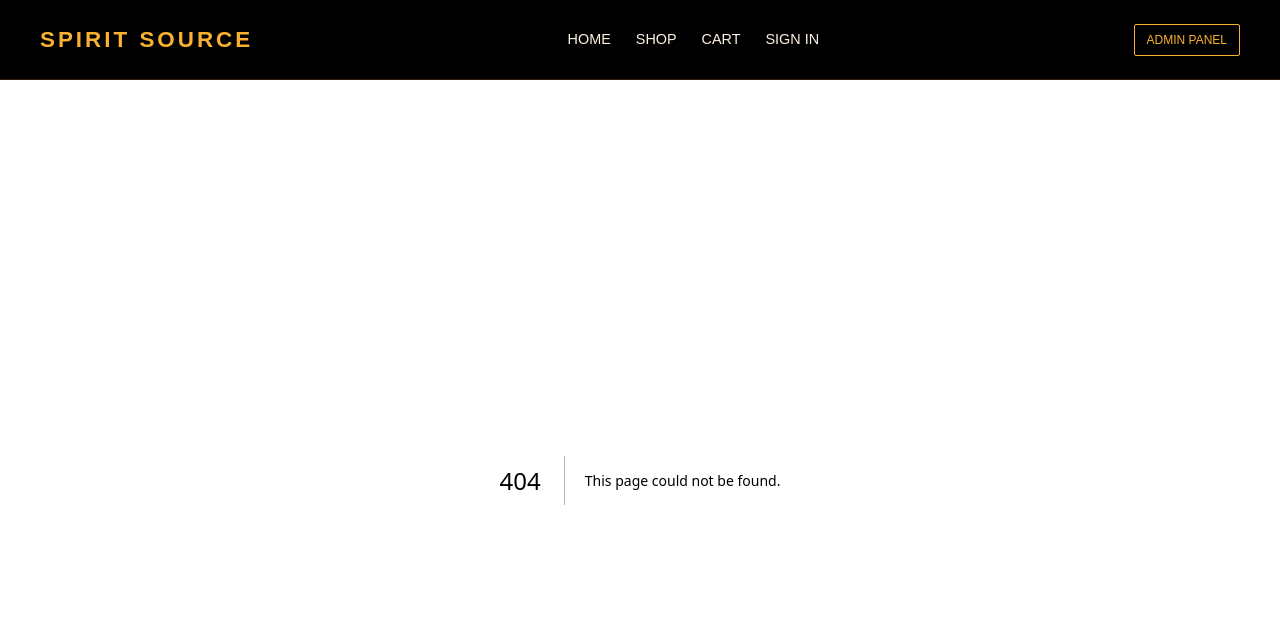
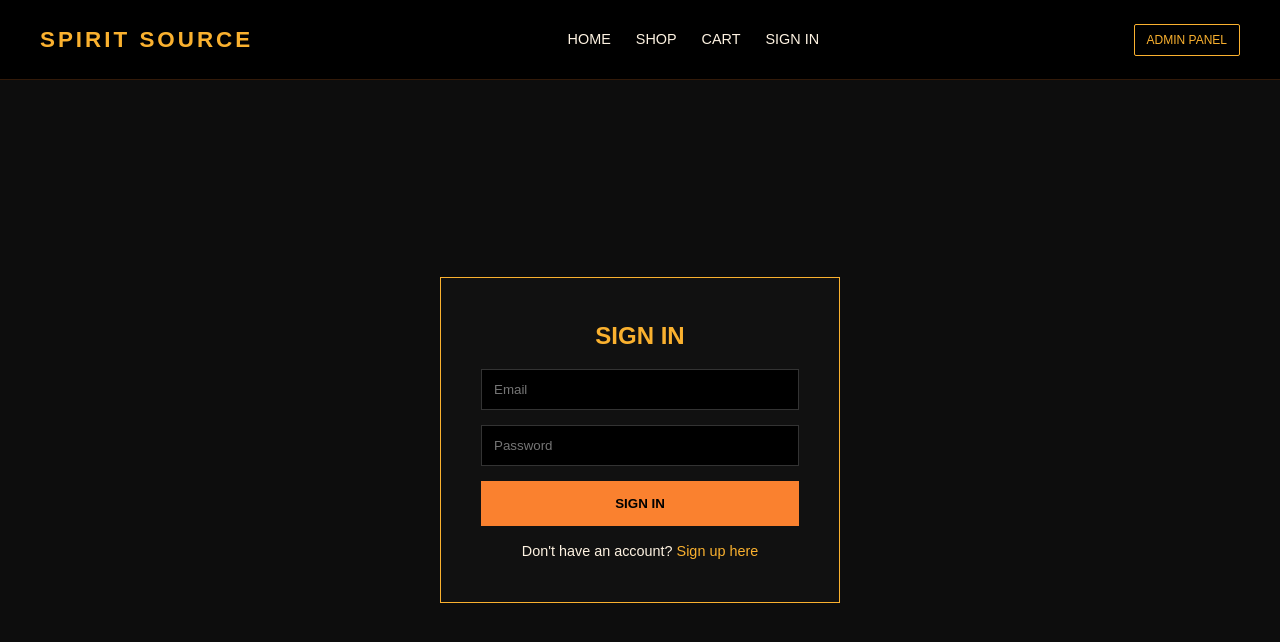
Before and after one commit to aryansaini-71/CPRG306-Final-Project, a Next.js app: page /login in a window 1280 px wide. Before the commit this address had no page. Shown: the top 642 px of the page. Built offline with nearby package versions, Linux system fonts and the light colour scheme; no server answers.

Commit message:
Login implementation

```diff
--- /dev/null
+++ b/app/context/auth-context.tsx
@@ -0,0 +1,57 @@
+"use client";
+import React, { createContext, useContext, useEffect, useState, ReactNode } from 'react';
+import { supabase } from '../../lib/supabase';
+import type { User } from '@supabase/supabase-js';
+
+interface AuthContextType {
+  user: User | null;
+  signOut: () => Promise<void>;
+}
+
+const AuthContext = createContext<AuthContextType | undefined>(undefined);
+
+export function AuthProvider({ children }: { children: ReactNode }) {
+  const [user, setUser] = useState<User | null>(null);
+
+  useEffect(() => {
+    let mounted = true;
+
+    supabase.auth.getSession().then(({ data }) => {
+      if (mounted) {
+        setUser(data.session?.user ?? null);
+      }
+    });
+
+    const {
+      data: { subscription },
+    } = supabase.auth.onAuthStateChange((_event, session) => {
+      if (mounted) {
+        setUser(session?.user ?? null);
+      }
+    });
+
+    return () => {
+      mounted = false;
+      subscription.unsubscribe();
+    };
+  }, []);
+
+  const signOut = async () => {
+    await supabase.auth.signOut();
+    setUser(null);
+  };
+
+  return (
+    <AuthContext.Provider value={{ user, signOut }}>
+      {children}
+    </AuthContext.Provider>
+  );
+}
+
+export function useAuth() {
+  const context = useContext(AuthContext);
+  if (!context) {
+    throw new Error('useAuth must be used within an AuthProvider');
+  }
+  return context;
+}
--- a/app/context/cart-context.tsx
+++ b/app/context/cart-context.tsx
@@ -1,5 +1,5 @@
 "use client";
-import React, { createContext, useContext, useState, ReactNode } from 'react';
+import React, { createContext, useContext, useState, useEffect, ReactNode } from 'react';
 
 export interface CartItem {
   id: number;
@@ -22,6 +22,23 @@ const CartContext = createContext<CartContextType | undefined>(undefined);
 
 export function CartProvider({ children }: { children: ReactNode }) {
   const [cart, setCart] = useState<CartItem[]>([]);
+
+  // Load cart from localStorage on mount
+  useEffect(() => {
+    const savedCart = localStorage.getItem('spirit-source-cart');
+    if (savedCart) {
+      try {
+        setCart(JSON.parse(savedCart));
+      } catch (error) {
+        console.error('Error loading cart from localStorage:', error);
+      }
+    }
+  }, []);
+
+  // Save cart to localStorage whenever it changes
+  useEffect(() => {
+    localStorage.setItem('spirit-source-cart', JSON.stringify(cart));
+  }, [cart]);
 
   const addToCart = (product: Omit<CartItem, 'quantity'>) => {
     setCart(prev => {
--- a/app/layout.tsx
+++ b/app/layout.tsx
@@ -3,15 +3,18 @@ import React from 'react';
 import "./globals.css";
 import Navbar from "../components/Navbar";
 import { CartProvider } from "./context/cart-context";
+import { AuthProvider } from "./context/auth-context";
 
 export default function RootLayout({ children }: { children: React.ReactNode }) {
   return (
     <html lang="en">
       <body style={{ margin: 0, padding: 0 }}>
-        <CartProvider>
-          <Navbar />
-          {children}
-        </CartProvider>
+        <AuthProvider>
+          <CartProvider>
+            <Navbar />
+            {children}
+          </CartProvider>
+        </AuthProvider>
       </body>
     </html>
   );
--- /dev/null
+++ b/app/login/page.tsx
@@ -0,0 +1,82 @@
+"use client";
+import React, { useState } from 'react';
+import { supabase } from '../../lib/supabase';
+import { useRouter } from 'next/navigation';
+import Link from 'next/link';
+
+export default function Login() {
+  const [email, setEmail] = useState("");
+  const [password, setPassword] = useState("");
+  const [loading, setLoading] = useState(false);
+  const [message, setMessage] = useState("");
+  const router = useRouter();
+
+  const handleSignIn = async (e: React.FormEvent) => {
+    e.preventDefault();
+    setLoading(true);
+    setMessage("");
+
+    const { data, error } = await supabase.auth.signInWithPassword({
+      email,
+      password,
+    });
+
+    if (error) {
+      setMessage(error.message);
+    } else {
+      setMessage("Success! Welcome back.");
+      setTimeout(() => router.push('/products'), 1500);
+    }
+    setLoading(false);
+  };
+
+  return (
+    <div style={{ backgroundColor: 'var(--brand-dark)', minHeight: '90vh', display: 'flex', alignItems: 'center', justifyContent: 'center', padding: '20px' }}>
+      <form onSubmit={handleSignIn} style={{ backgroundColor: '#111', padding: '40px', border: '1px solid var(--brand-gold)', width: '100%', maxWidth: '400px', display: 'flex', flexDirection: 'column', gap: '15px' }}>
+        <h2 style={{ color: 'var(--brand-gold)', textAlign: 'center' }}>SIGN IN</h2>
+
+        <input
+          type="email"
+          placeholder="Email"
+          required
+          value={email}
+          onChange={(e) => setEmail(e.target.value)}
+          style={{ padding: '12px', background: '#000', border: '1px solid #333', color: 'white' }}
+        />
+
+        <input
+          type="password"
+          placeholder="Password"
+          required
+          value={password}
+          onChange={(e) => setPassword(e.target.value)}
+          style={{ padding: '12px', background: '#000', border: '1px solid #333', color: 'white' }}
+        />
+
+        {message && <p style={{ color: message.includes("Success") ? 'var(--brand-gold)' : 'var(--brand-red)', fontSize: '0.85rem' }}>{message}</p>}
+
+        <button
+          type="submit"
+          disabled={loading}
+          style={{
+            padding: '15px',
+            background: 'var(--brand-orange)',
+            color: 'black',
+            fontWeight: 'bold',
+            cursor: loading ? 'not-allowed' : 'pointer',
+            border: 'none'
+          }}
+        >
+          {loading ? "SIGNING IN..." : "SIGN IN"}
+        </button>
+
+        <p style={{ textAlign: 'center', color: 'var(--brand-cream)', fontSize: '0.9rem' }}>
+          Don't have an account?{' '}
+          <Link href="/register" style={{ color: 'var(--brand-gold)', textDecoration: 'none' }}>
+            Sign up here
+          </Link>
+        </p>
+      </form>
+    </div>
+  );
+}
--- a/components/Navbar.module.css
+++ b/components/Navbar.module.css
@@ -46,6 +46,27 @@
   margin-left: 5px;
 }
 
+.userEmail {
+  color: var(--brand-cream);
+  font-size: 0.85rem;
+  text-transform: none;
+}
+
+.signOutBtn {
+  background: var(--brand-gold);
+  color: var(--brand-dark);
+  border: none;
+  border-radius: 4px;
+  padding: 6px 12px;
+  cursor: pointer;
+  font-size: 0.85rem;
+  font-weight: bold;
+}
+
+.signOutBtn:hover {
+  background: var(--brand-cream);
+}
+
 .adminBtn {
   font-size: 0.75rem;
   padding: 6px 12px;
--- a/components/Navbar.tsx
+++ b/components/Navbar.tsx
@@ -1,12 +1,21 @@
 "use client";
 import React from 'react';
 import Link from 'next/link';
+import { useRouter } from 'next/navigation';
 import styles from './Navbar.module.css';
 import { useCart } from '../app/context/cart-context';
+import { useAuth } from '../app/context/auth-context';
 
 export default function Navbar() {
   const { cart } = useCart();
+  const { user, signOut } = useAuth();
   const cartCount = cart.reduce((total, item) => total + item.quantity, 0);
+  const router = useRouter();
+
+  const handleSignOut = async () => {
+    await signOut();
+    router.push('/login');
+  };
 
   return (
     <nav className={styles.nav}>
@@ -18,7 +27,16 @@ export default function Navbar() {
         <Link href="/cart" className={styles.cartLink}>
           Cart {cartCount > 0 && <span className={styles.cartCount}>({cartCount})</span>}
         </Link>
-        <Link href="/login">Sign In</Link>
+        {user ? (
+          <>
+            <span className={styles.userEmail}>{user.email}</span>
+            <button type="button" onClick={handleSignOut} className={styles.signOutBtn}>
+              Sign Out
+            </button>
+          </>
+        ) : (
+          <Link href="/login">Sign In</Link>
+        )}
       </div>
 
       <Link href="/admin" className={styles.adminBtn}>
```
